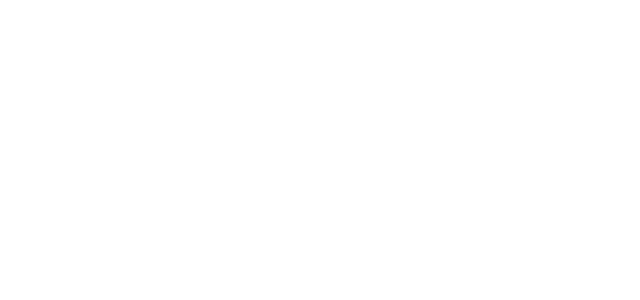
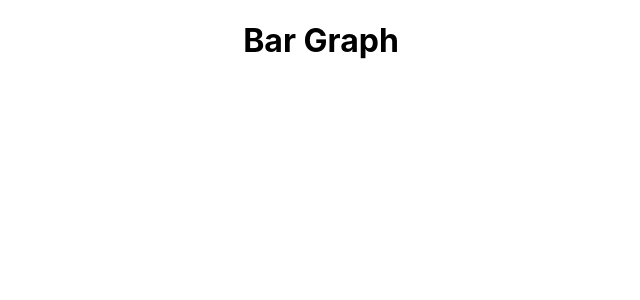
Before and after one commit to shreyanshxyz/react-hook-trials, a React (Create React App) app: page / in a window 1280 px wide. Shown: the top 300 px of the page, without its empty margins (319-959 px from the left). Built offline with nearby package versions, Linux system fonts and the light colour scheme.

Commit message:
Added the BarGraph to the App.jsx file

```diff
--- a/src/App.js
+++ b/src/App.js
@@ -1,4 +1,5 @@
 import "./App.css";
+import BarGraph from "./BarGraph";
 // import CGraph from "./CGraph";
 // import CovidGrid from "./CovidGrid";
 // import Api1 from './Api1';
@@ -24,6 +25,7 @@
       {/* <Mui /> */}
       {/* <PropTest /> */}
       {/* <CGraph /> */}
+      <BarGraph />
     </div>
   );
 }
```
